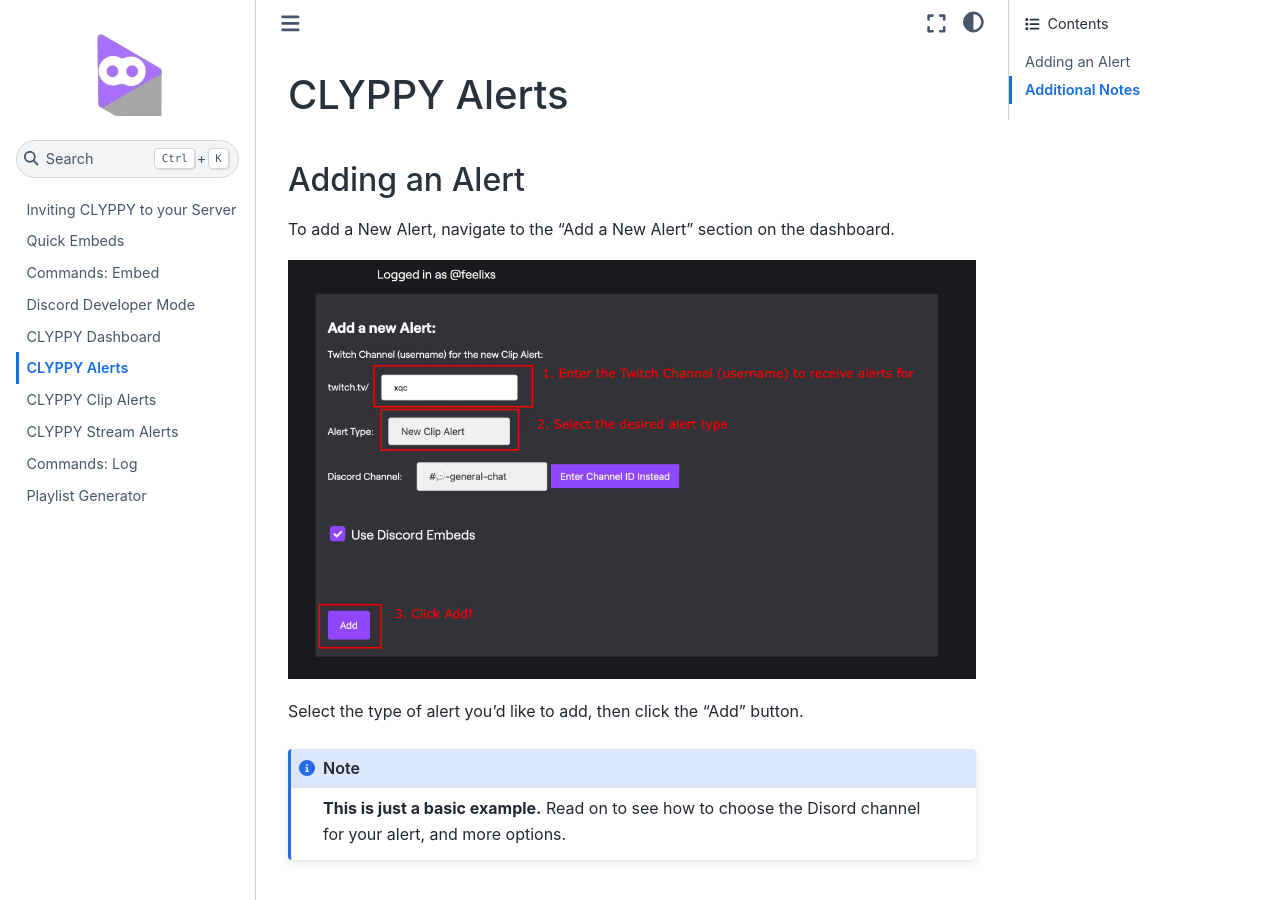
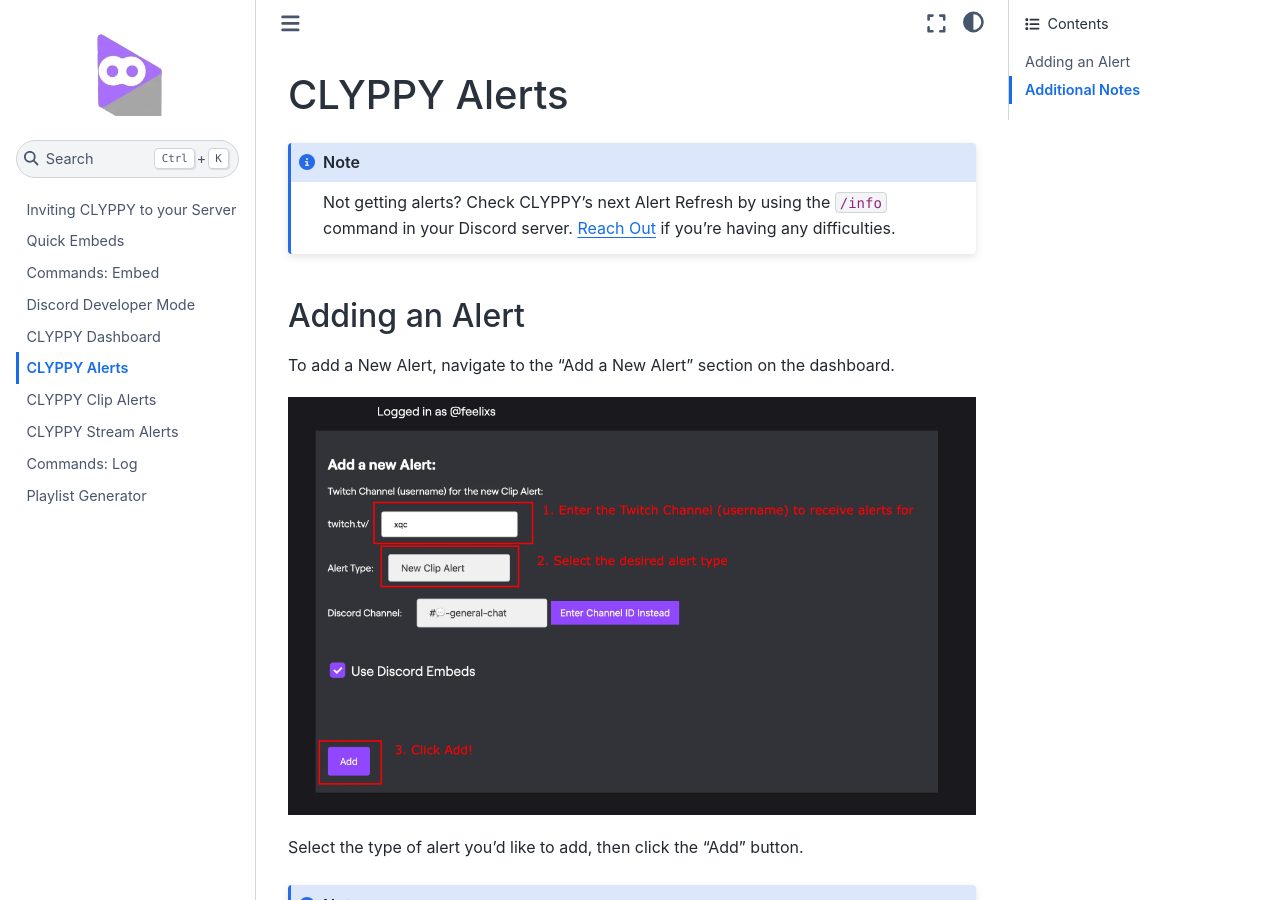
Before and after one commit to feelixs/clyppy-docs, a Jupyter Book: the page built from docs/alerts.md, in a window 1280 px wide and 900 px high. Built offline with Jupyter Book 1.0.4 settings and Sphinx 7.4.7 and the Sphinx Book theme 1.1.4, drawn with Linux system fonts in a browser that asks for light colours.

Commit message:
Update alerts.md

````diff
--- a/docs/alerts.md
+++ b/docs/alerts.md
@@ -1,4 +1,8 @@
 # CLYPPY Alerts
+
+```{note}
+Not getting alerts? Check CLYPPY's next Alert Refresh by using the `/info` command in your Discord server. [Reach Out](https://clyppy.com/support) if you're having any difficulties.
+```
 
 ## Adding an Alert
 
````
